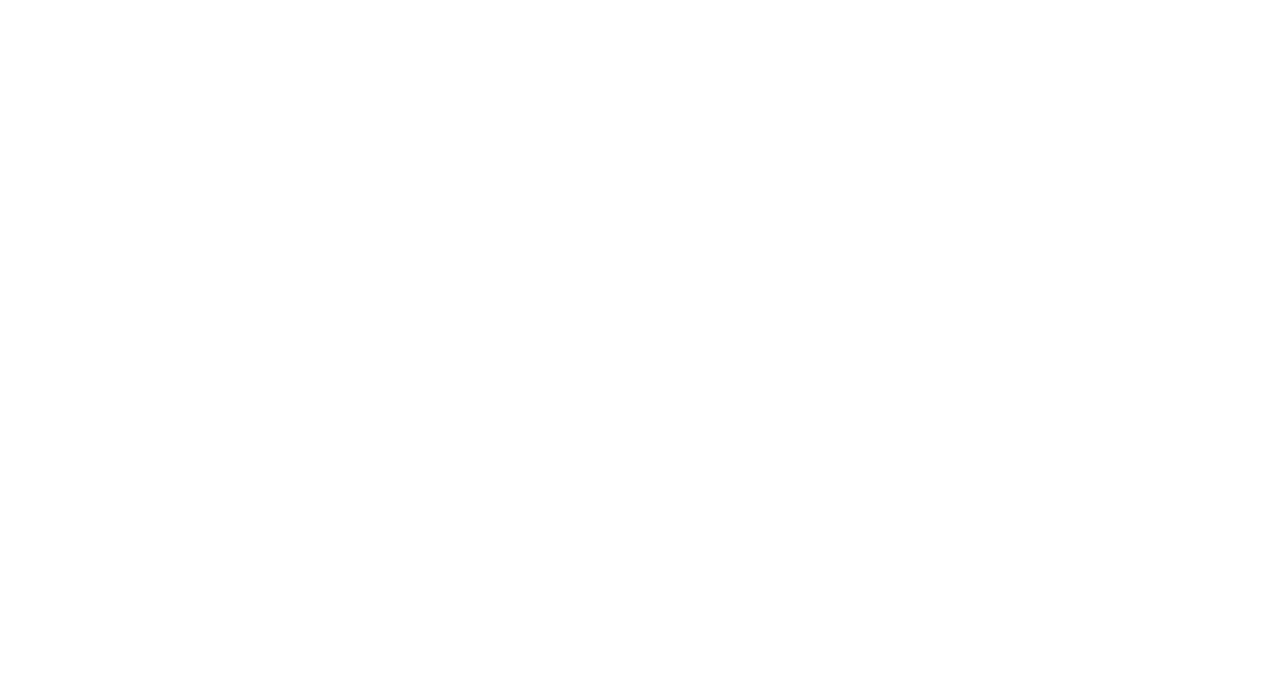
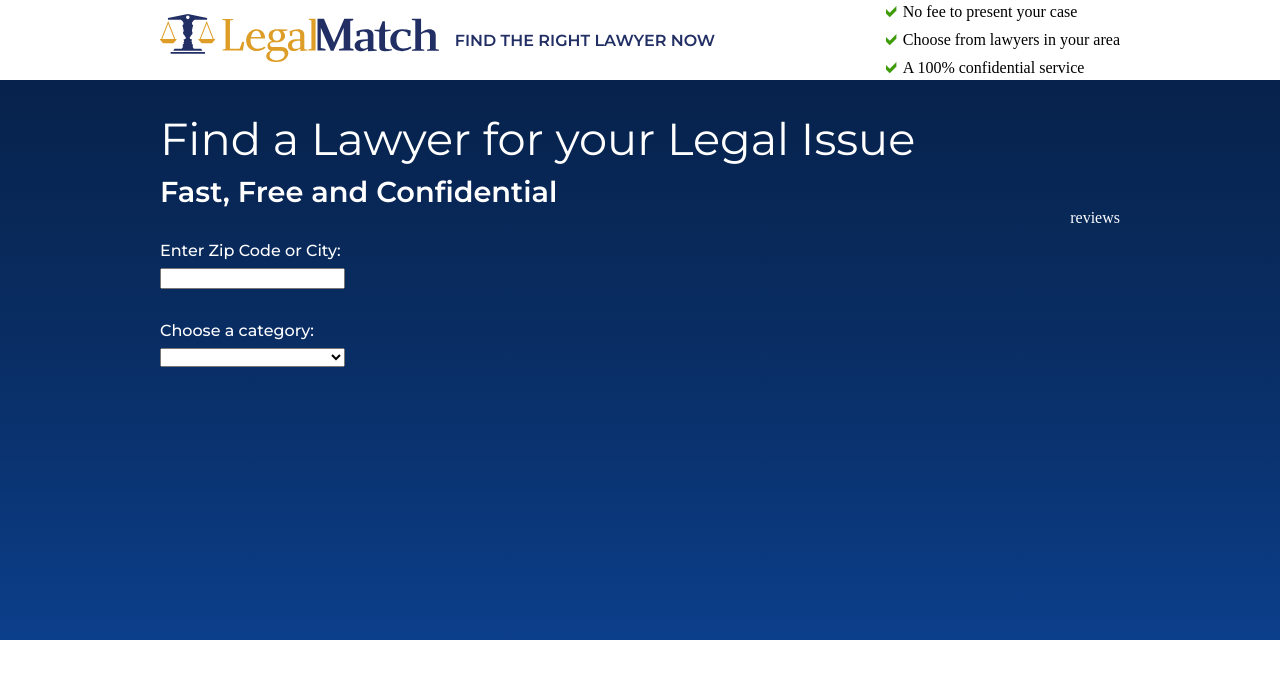
Before and after one commit to bellkimkeith/legalmatch-web, a plain HTML site: page index.html in a window 1280 px wide. Drawn offline with Linux system fonts and the light colour scheme.

Commit message:
Added initial content and styling

```diff
--- a/index.html
+++ b/index.html
@@ -3,9 +3,43 @@
 <head>
     <meta charset="UTF-8">
     <meta name="viewport" content="width=device-width, initial-scale=1.0">
+    <link rel="stylesheet" href="styles.css">
     <title>Legal Match</title>
 </head>
 <body>
-
+    <div id="container">
+        <nav>
+            <div id="slogan">
+                <a href="/"><img src="assets/logo.svg" id="logo" alt="logo"></a>
+                <span>FIND THE RIGHT LAWYER NOW</span>
+            </div>
+            <div id="services">
+                <span><img src="assets/check.png" alt="check icon"> No fee to present your case</span>
+                <span><img src="assets/check.png" alt="check icon">Choose from lawyers in your area</span>
+                <span><img src="assets/check.png" alt="check icon">A 100% confidential service</span>
+            </div>
+        </nav>
+        <section id="middle">
+            <div id="header">
+                <span class="header-one">Find a Lawyer for your Legal Issue</span>
+                <span class="header-two">Fast, Free and Confidential</span>
+            </div>
+            <div id="content">
+                <div id="form-container">
+                    <div class="input-container">
+                        <label for="zipcode">Enter Zip Code or City:</label>
+                        <input class="form-input" name="zipcode" type="text" placeholder="">
+                    </div>
+                    <div class="input-container">
+                        <label for="category">Choose a category:</label>
+                        <select class="form-input" name="category" id="category"></select>
+                    </div>
+                </div>
+                <div id="reviews-container">
+                    <span>reviews</span>
+                </div>
+            </div>
+        </section>
+    </div>
 </body>
 </html>
--- a/styles.css
+++ b/styles.css
@@ -0,0 +1,100 @@
+@import url('https://fonts.googleapis.com/css2?family=Montserrat:ital,wght@0,100..900;1,100..900&display=swap');
+
+body {
+    margin: 0;
+    padding: 0;
+}
+
+#container {
+    display: flex;
+    flex-direction: column;
+}
+
+nav {
+    display: flex;
+    flex-direction: row;
+    justify-content: space-between;
+    padding: 0 10em;
+}
+
+#logo {
+    height: 3em;
+    width: auto;
+    align-items: end;
+}
+
+#services {
+    display: flex;
+    flex-direction: column;
+    gap: 0.25em;
+}
+
+#slogan {
+    display: flex;
+    flex-direction: row;
+    align-items: center;
+    gap: 1em;
+    font-family: "Montserrat", sans-serif;
+    font-weight: 600;
+    color: #222F64;
+}
+
+#slogan span {
+    min-width: fit-content;
+}
+
+#services span {
+    display: flex;
+    align-items: center;
+}
+
+#middle {
+    display: flex;
+    flex-direction: column;
+    box-sizing: border-box;
+    background-image: linear-gradient(to bottom, #07224c, #072450, #082655, #082959, #092b5e, #092d63, #0a3069, #0a326e, #0a3575, #0b387c, #0b3c84, #0c3f8b);
+    height: 70vh;
+    padding: 2em 10em;
+    color: white;
+}
+
+#header {
+    display: flex;
+    flex-direction: column;
+    gap: 0.5em;
+}
+
+#content {
+    display: flex;
+    flex-direction: row;
+    justify-content: space-between;
+}
+
+.header-one {
+    font-family: "Montserrat", sans-serif;
+    font-size: 2.8em;
+}
+
+.header-two {
+    font-family: "Montserrat", sans-serif;
+    font-weight: 600;
+    font-size: 1.8em;
+}
+
+#form-container {
+    display: flex;
+    flex-direction: column;
+    padding: 2em 0;
+    gap: 2em;
+}
+
+.input-container {
+    display: flex;
+    flex-direction: column;
+    gap: 0.5em;
+}
+
+.input-container label {
+    font-family: "Montserrat", sans-serif;
+    font-weight: 500;
+}
```
Also changed, not shown: assets/check.png (added), assets/logo.svg (added).
